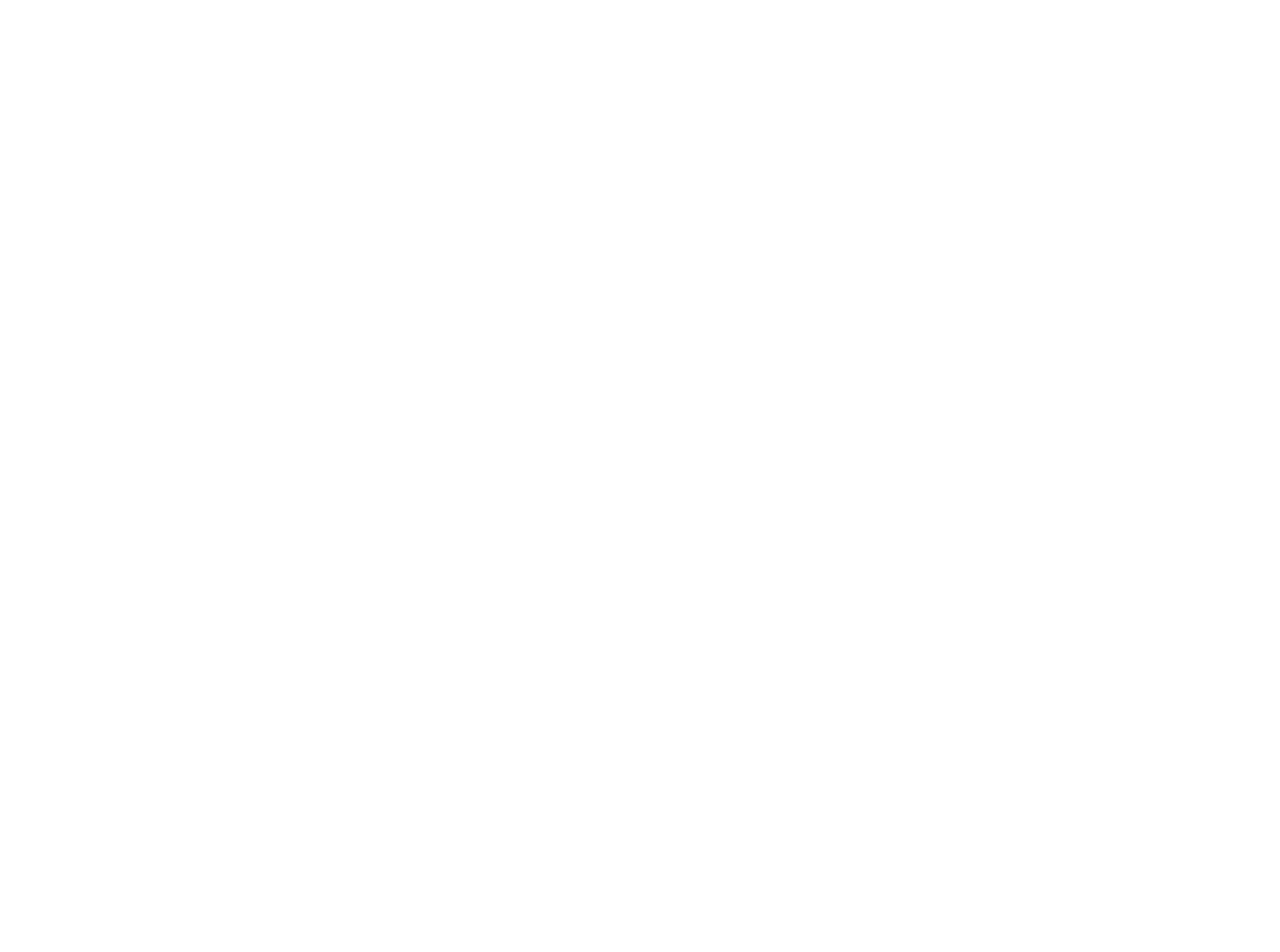
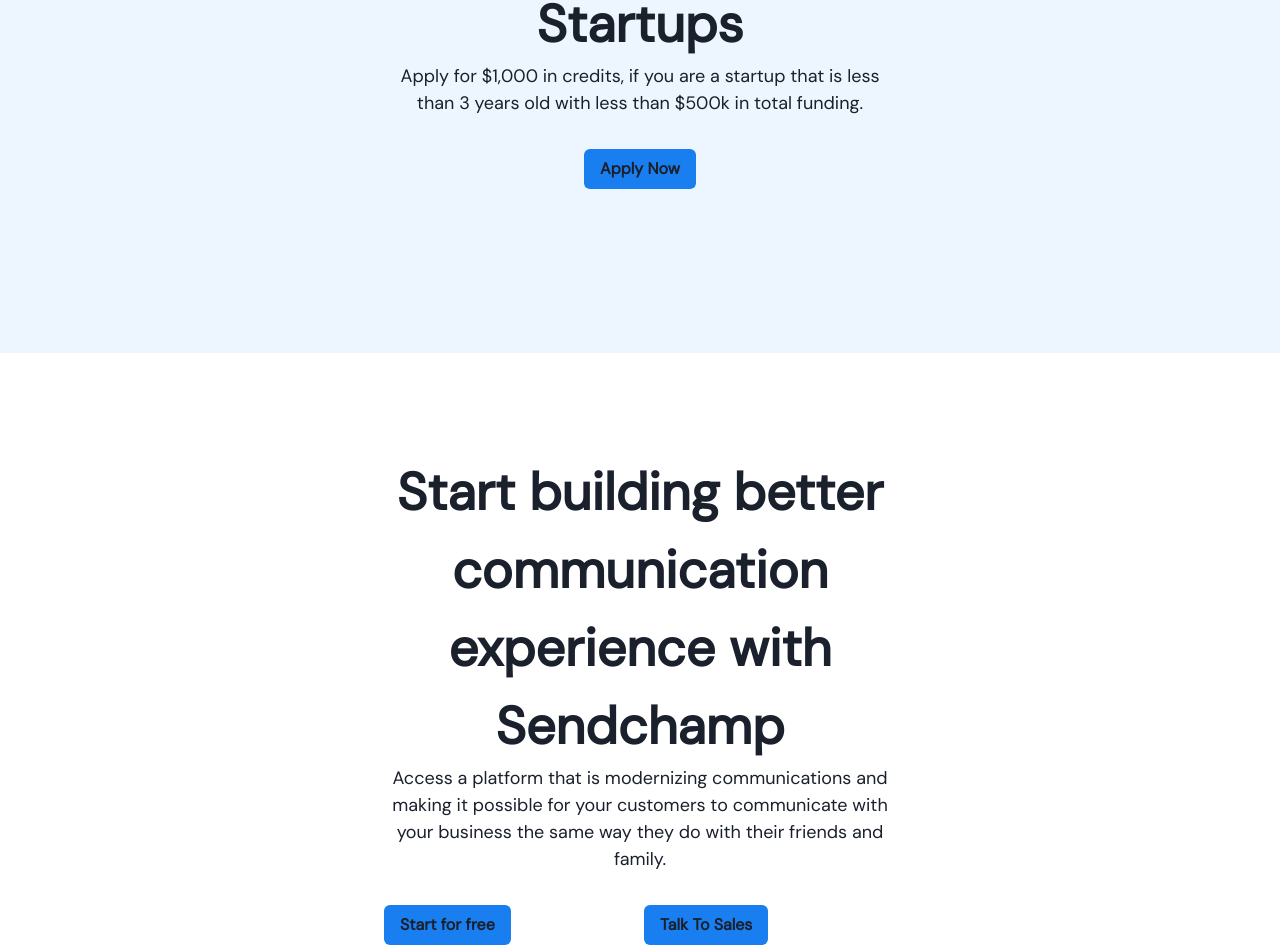
Before and after one commit to arabfysal/sendchamp, a React (Create React App) app: page / in a window 1280 px wide. Shown: the part 1339-2291 px from the top of the page. Before the commit the page ends 1050 px from the top, so only its background shows below. Built offline with nearby package versions, Linux system fonts and the light colour scheme; no server answers.

Commit message:
create section component

```diff
--- a/src/App.js
+++ b/src/App.js
@@ -2,16 +2,18 @@
 import {
   ChakraProvider,
   Box,
-  Text,
   Select,
   Grid,
   GridItem,
+  Center,
+  Button,
 } from '@chakra-ui/react';
 import theme from './theme';
 import { THEME } from './utils/constants';
 import { HeaderComponent } from './components/Header';
 // import Pricing from './pages/pricing';
 import { MyCard } from './components/Card';
+import Section from './components/Section';
 
 function App() {
   const [countries, setCountries] = useState([]);
@@ -70,17 +72,11 @@
           mx="auto"
           bg={THEME.PrimaryGray}
         >
-          <Box maxW="50%" mx="auto" display="flex" flexDirection="column">
-            <Box textAlign={'center'}>
-              <Text fontSize={52} align="center" as="b">
-                Pricing for every business{' '}
-              </Text>
-              <Text fontSize={18}>
-                No hidden fees or charges - simple & flexible pricing that fits
-                with your business at any stage.
-              </Text>
-            </Box>
-            <Box maxH="160px">
+         <Section
+         title="Pricing for every business"
+         description="No hidden fees or charges - simple & flexible pricing that fits with your business at any stage."
+         action={
+          <Box maxH="160px">
               <Grid templateColumns="repeat(2, 1fr)" gap={6}>
                 <GridItem>
                   <Select
@@ -124,7 +120,8 @@
                 </GridItem>
               </Grid>
             </Box>
-          </Box>
+         }
+         />
 
           {/* <Pricing/> */}
         </Box>
@@ -140,11 +137,65 @@
           <Grid templateColumns="repeat(3, 1fr)" gap={6} mt={20}>
             {Object?.keys(price)?.map(item => (
               <GridItem w="100%">
-                <MyCard label={item} data={price} currency={selectedCurrency?.name} />
+                <MyCard
+                  label={item}
+                  data={price}
+                  currency={selectedCurrency?.name}
+                />
               </GridItem>
             ))}
           </Grid>
-          {/* second section */}
+        </Box>
+        <Box
+          display="flex"
+          flexDirection="column"
+          w="100vw"
+          p="100px 0"
+          px={32}
+          mx="auto"
+          bg={THEME.SecondaryGray}
+        >
+          <Section
+            title="Sendchamp for Startups"
+            description="Apply for $1,000 in credits, if you are a startup that is less than 3 years old with less than $500k in total funding."
+            action={<Center>
+              <Button bg={THEME.PrimaryBlue}>Apply Now</Button>
+            </Center>}
+          />
+        </Box>
+        <Box
+          display="flex"
+          flexDirection="column"
+          w="100vw"
+          p="100px 0"
+          px={32}
+          mx="auto"
+          bg="#fff"
+        >
+          <Section
+            title="Start building better communication experience with Sendchamp"
+            description="Access a platform that is modernizing communications and making it possible for your customers to communicate with your business the same way they do with their friends and family."
+            action={
+              <>
+                <Grid templateColumns="repeat(2, 1fr)" gap={2}>
+                  <GridItem>
+                    <Button
+                      bg={THEME.PrimaryBlue}
+                    >
+                      Start for free
+                    </Button>
+                  </GridItem>
+                  <GridItem>
+                    <Button
+                      bg={THEME.PrimaryBlue}
+                    >
+                      Talk To Sales
+                    </Button>
+                  </GridItem>
+                </Grid>
+              </>
+            }
+          />
         </Box>
       </Box>
     </ChakraProvider>
--- /dev/null
+++ b/src/components/Section.jsx
@@ -0,0 +1,25 @@
+import React from 'react';
+import {
+  Text,
+  Box
+} from '@chakra-ui/react';
+const Section = ({title, description, action})=> {
+    return(
+        <>
+        <Box maxW="50%" mx="auto" display="flex" flexDirection="column">
+            <Box textAlign={'center'}>
+              <Text fontSize={52} align="center" as="b">
+              {title}
+              </Text>
+              <Text fontSize={18}>
+              {description}
+              </Text>
+            </Box>
+            <Box mt={8} mb={16}>
+            {action}
+            </Box>
+          </Box>
+        </>
+    )
+}
+export default Section;
```
